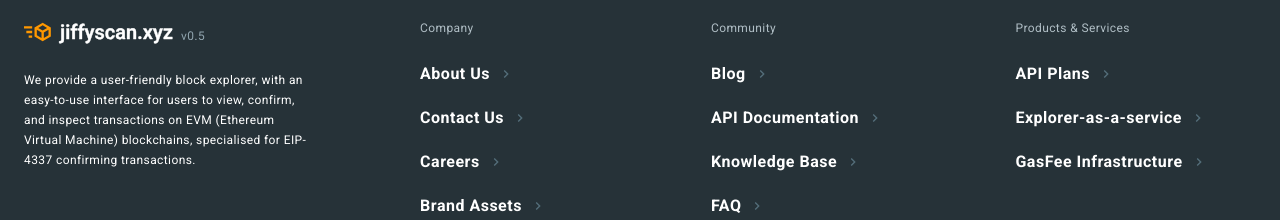
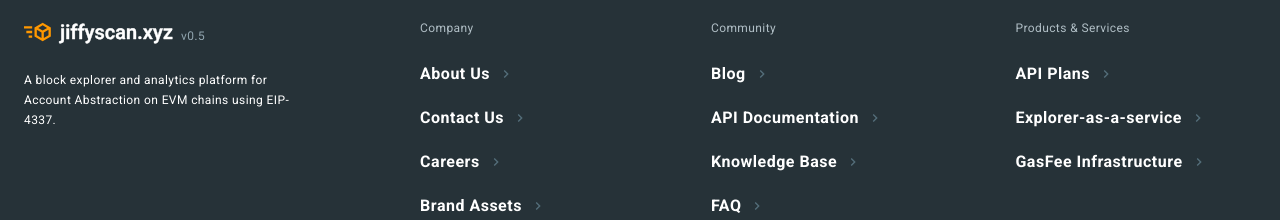
Before and after one commit to jiffy-labs/jiffyscan-frontend, a Next.js app: page / in a window 1280 px wide. Shown: the part 1982-2202 px from the top of the page. Built offline with nearby package versions, Linux system fonts and the light colour scheme; no server answers.

Commit message:
fixing footer text

```diff
--- a/src/components/globals/footer/Footer.tsx
+++ b/src/components/globals/footer/Footer.tsx
@@ -33,9 +33,7 @@
               </Link>
             </div>
             <p className="text-sm">
-              We provide a user-friendly block explorer, with an easy-to-use interface for
-              users to view, confirm, and inspect transactions on EVM (Ethereum Virtual
-              Machine) blockchains, specialised for EIP-4337 confirming transactions.
+              A block explorer and analytics platform for Account Abstraction on EVM chains using EIP-4337.
             </p>
           </div>
           {pages.map(({ id, lists, name }) => (
```
